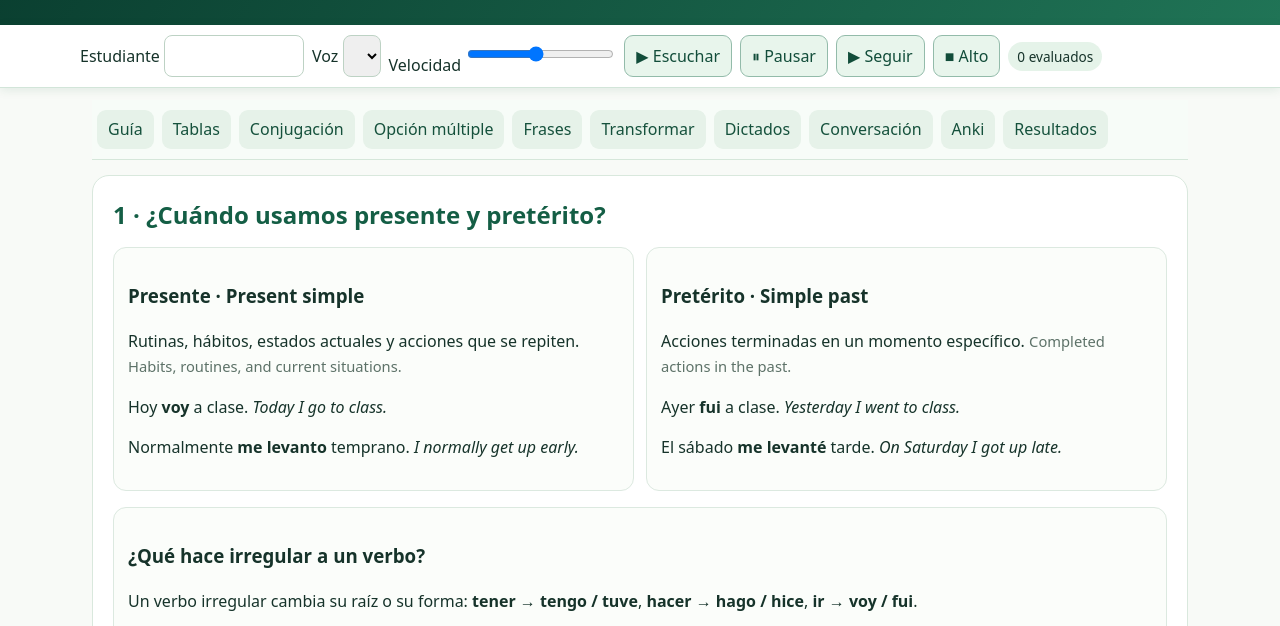
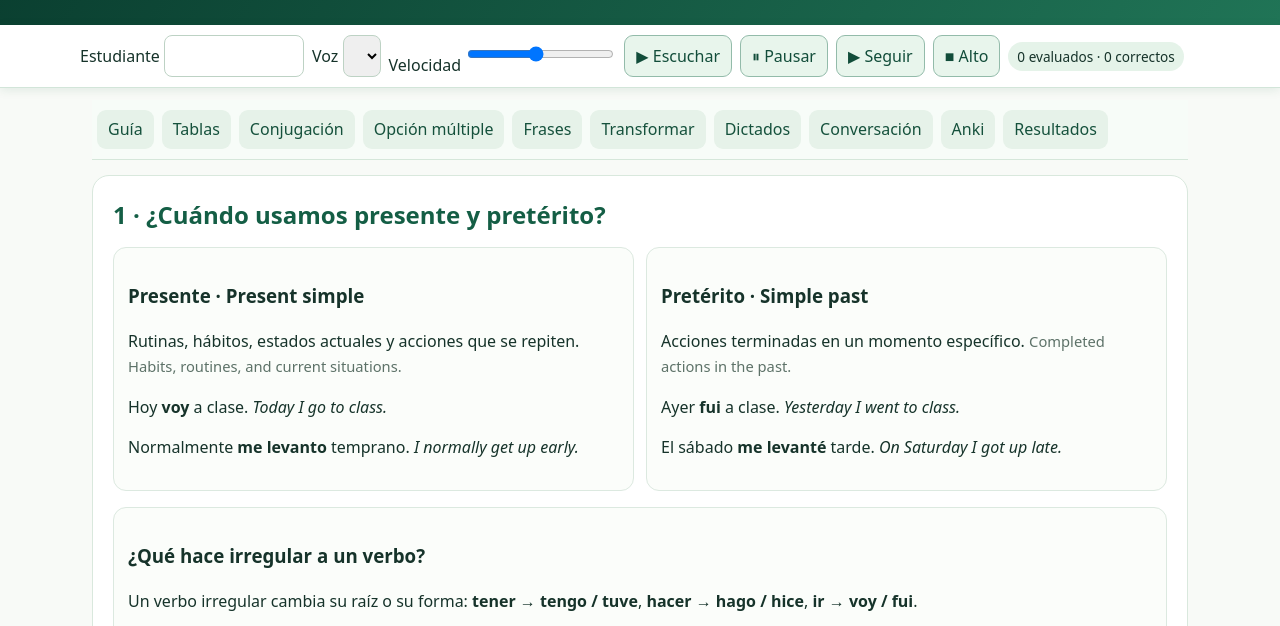
Before and after one commit to emilycreates6/valeria-b1-staging, a plain HTML site: page verbos-irregulares-reflexivos/index.html in a window 1280 px wide. Shown: the part 156-782 px from the top of the page. Drawn offline with Linux system fonts and the light colour scheme.

Commit message:
Fix startup function definition in index.html

```diff
--- a/verbos-irregulares-reflexivos/index.html
+++ b/verbos-irregulares-reflexivos/index.html
@@ -93,4 +93,4 @@ window.collectHomework = function () {
   return { items, max: 800 };
 };
 
- startup(){$('student').value=s.student||'';$('notes').value=s.notes||'';$('speed').value=s.speed||'0.9';initVoices();buildAll()}document.addEventListener('DOMContentLoaded',startup); </script> <script src="../submission-config.js"></script> <script src="../submit-homework.js"></script> </body> </html>
+ function startup(){$('student').value=s.student||'';$('notes').value=s.notes||'';$('speed').value=s.speed||'0.9';initVoices();buildAll()}document.addEventListener('DOMContentLoaded',startup);</script><script src="../submission-config.js"></script><script src="../submit-homework.js"></script></body></html>
```
